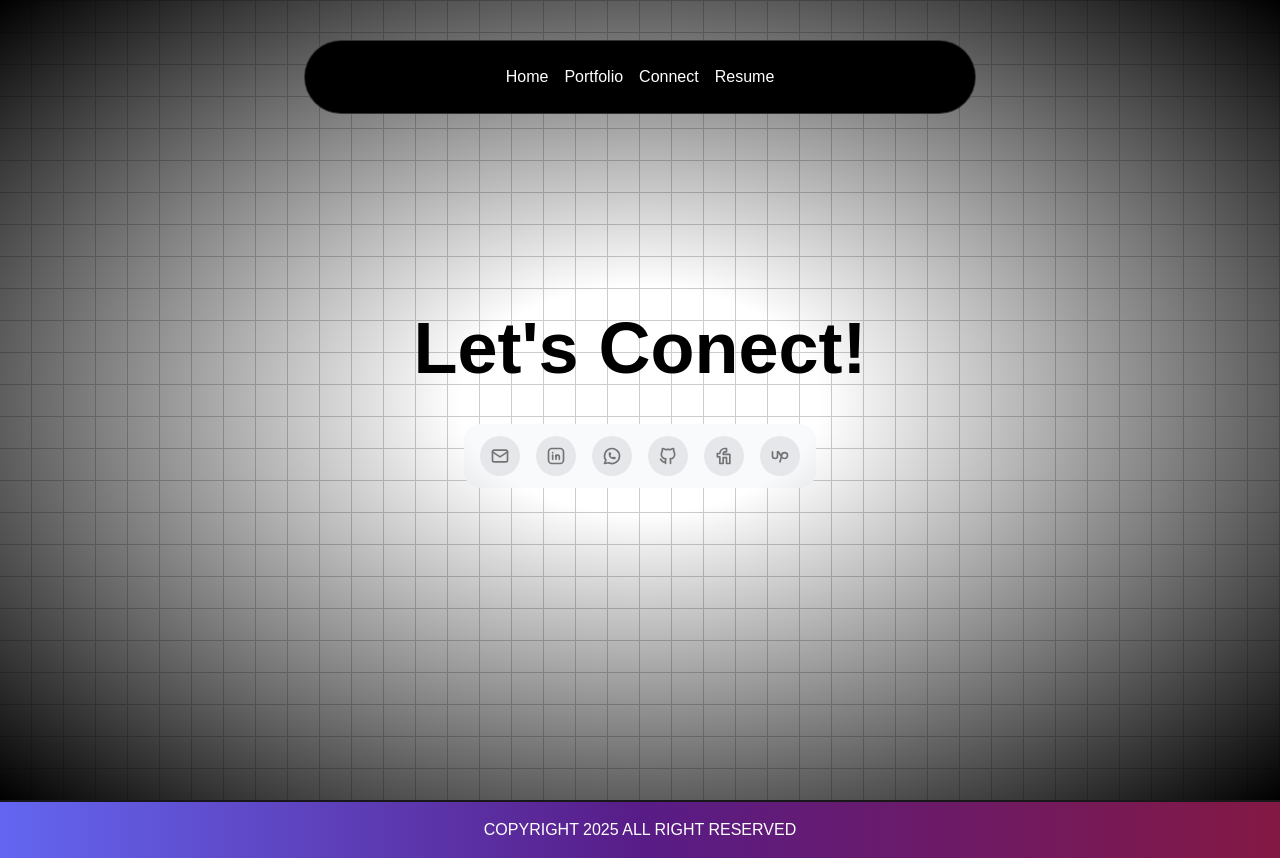
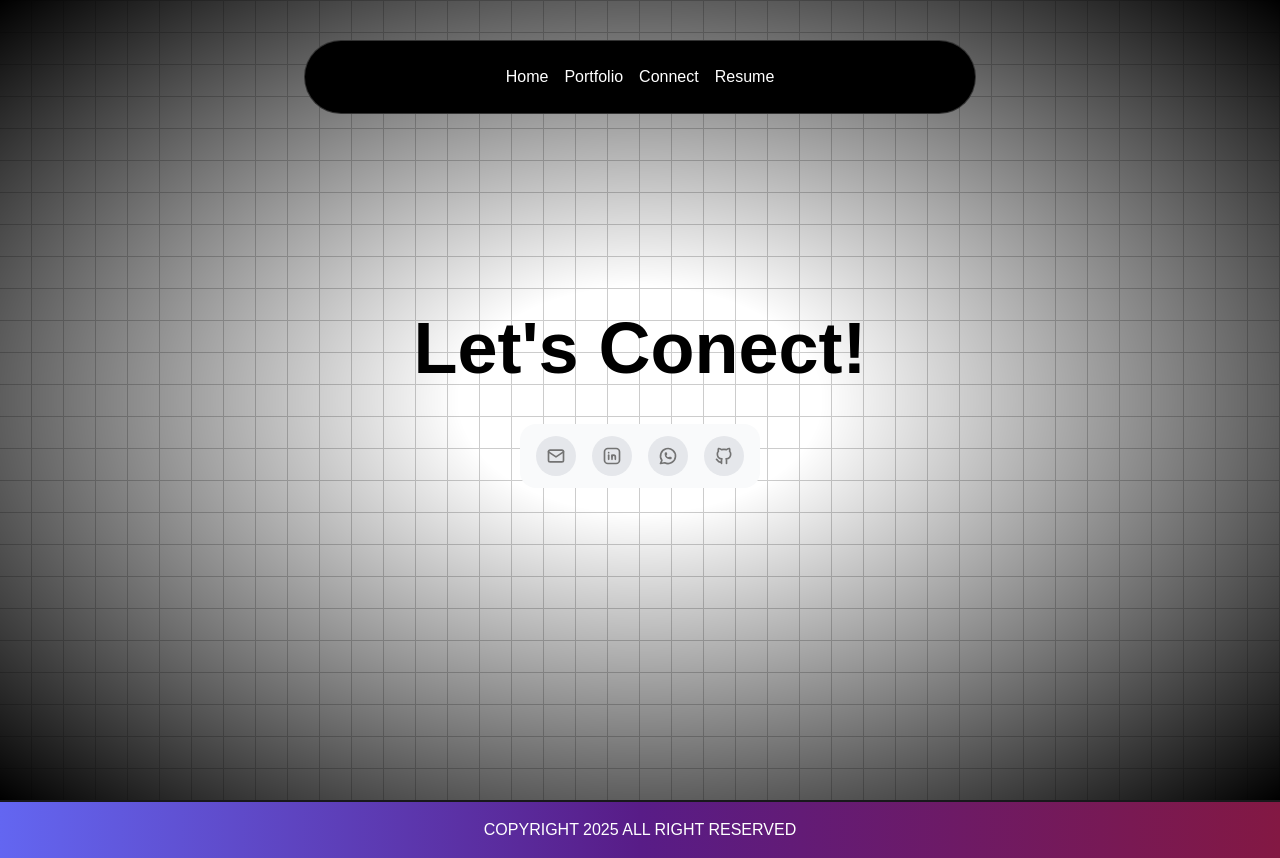
Before and after one commit to ubaidismail/nextJs_personal_portfolio, a Next.js app: page /contact in a window 1280 px wide. Built offline with nearby package versions, Linux system fonts and the light colour scheme.

Commit message:
contact page updated

```diff
--- a/src/components/contactSection/docSlider.tsx
+++ b/src/components/contactSection/docSlider.tsx
@@ -48,21 +48,21 @@ export default function FloatingDockDemo() {
       href: "https://github.com/ubaidismail",
     },
 
-    {
-      title: "Fiverr",
-      icon: (
-        <IconBrandFiverr className="h-full w-full text-neutral-500 dark:text-neutral-300" />
-      ),
-      href: "https://www.fiverr.com/ubaidismail280",
-    },
+    // {
+    //   title: "Fiverr",
+    //   icon: (
+    //     <IconBrandFiverr className="h-full w-full text-neutral-500 dark:text-neutral-300" />
+    //   ),
+    //   href: "https://www.fiverr.com/ubaidismail280",
+    // },
 
-    {
-      title: "Upwork",
-      icon: (
-        <IconBrandUpwork className="h-full w-full text-neutral-500 dark:text-neutral-300" />
-      ),
-      href: "https://www.upwork.com/freelancers/~01efe0806a6ed2eee2",
-    },
+    // {
+    //   title: "Upwork",
+    //   icon: (
+    //     <IconBrandUpwork className="h-full w-full text-neutral-500 dark:text-neutral-300" />
+    //   ),
+    //   href: "https://www.upwork.com/freelancers/~01efe0806a6ed2eee2",
+    // },
 
   ];
   return (
```
